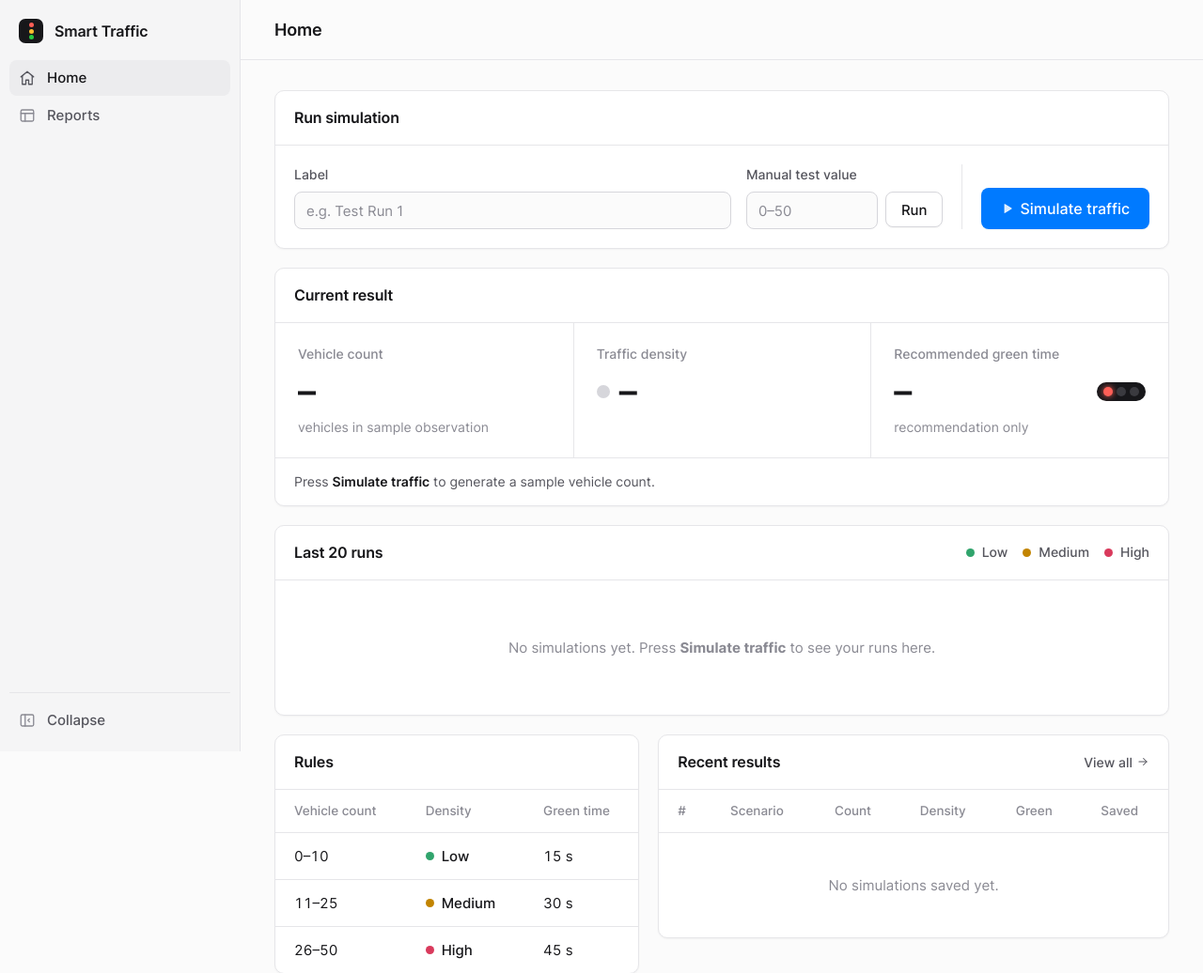
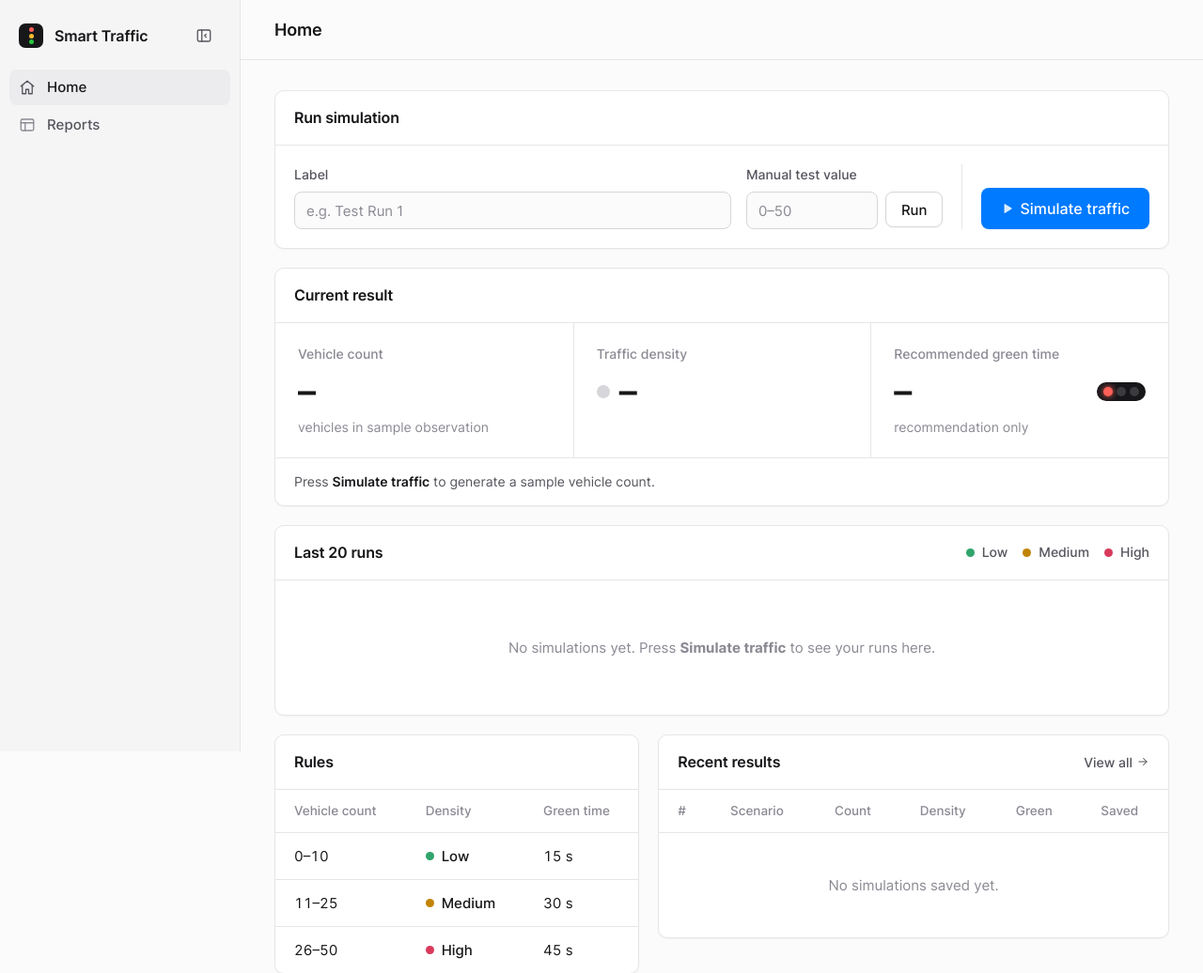
Before and after one commit to osamashaikh4/traffic-simulation, a Flask app: page / in a window 1280 px wide. Shown: the top 1036 px of the page at 94% size. Run offline with Flask 3, Linux system fonts and the light colour scheme; data that the repository does not hold is empty.

Commit message:
Move sidebar collapse button beside the logo

```diff
--- a/static/style.css
+++ b/static/style.css
@@ -88,22 +88,23 @@ h1, h2, h3 { margin: 0; font-weight: 600; letter-spacing: -0.01em; }
 .nav-item.active { background: var(--active); color: var(--text); }
 .nav-item .icon { color: var(--text-3); }
 .nav-item.active .icon, .nav-item:hover .icon { color: var(--text-2); }
-.sidebar-foot { margin-top: auto; padding-top: 10px; border-top: 1px solid var(--border); }
-.collapse-btn > span { display: flex; align-items: center; gap: 12px; }
+.collapse-btn { margin-left: auto; }
+.collapse-btn > span { display: flex; }
 .when-collapsed { display: none !important; }
 
 @media (min-width: 901px) {
   .sidebar { transition: width .18s ease; overflow: hidden; }
   .sidebar-collapsed .sidebar { width: 68px; }
-  .sidebar-collapsed .workspace { justify-content: center; padding-left: 0; padding-right: 0; }
+  .sidebar-collapsed .workspace { flex-direction: column; gap: 10px; padding-left: 0; padding-right: 0; }
+  .sidebar-collapsed .collapse-btn { margin-left: 0; }
   .sidebar-collapsed .workspace-name,
-  .sidebar-collapsed .nav-item > span:not(.when-collapsed),
+  .sidebar-collapsed .nav-item > span,
   .sidebar-collapsed .when-expanded { display: none !important; }
   .sidebar-collapsed .when-collapsed { display: flex !important; }
   .sidebar-collapsed .nav-item { justify-content: center; padding: 0; }
   .nav-item > span { white-space: nowrap; }
 }
-@media (max-width: 900px) { .sidebar-foot { display: none; } }
+@media (max-width: 900px) { .collapse-btn { display: none; } }
 
 .main { flex: 1; min-width: 0; display: flex; flex-direction: column; }
 .topbar {
--- a/templates/base.html
+++ b/templates/base.html
@@ -20,6 +20,10 @@
       <div class="workspace">
         <span class="logo" aria-hidden="true"><i></i><i></i><i></i></span>
         <span class="workspace-name">Smart Traffic</span>
+        <button class="icon-btn collapse-btn" type="button" id="collapse-btn" aria-controls="sidebar" aria-expanded="true" title="Collapse sidebar">
+          <span class="when-expanded">{{ icon('sidebar', 18) }}</span>
+          <span class="when-collapsed">{{ icon('sidebar-open', 18) }}</span>
+        </button>
         <button class="icon-btn sidebar-close" type="button" data-close-sidebar aria-label="Close menu">{{ icon('close') }}</button>
       </div>
       <nav class="nav">
@@ -30,12 +34,6 @@
           </a>
         {% endfor %}
       </nav>
-      <div class="sidebar-foot">
-        <button class="nav-item collapse-btn" type="button" id="collapse-btn" aria-controls="sidebar" aria-expanded="true" title="Collapse sidebar">
-          <span class="when-expanded">{{ icon('sidebar', 18) }}<span>Collapse</span></span>
-          <span class="when-collapsed">{{ icon('sidebar-open', 18) }}</span>
-        </button>
-      </div>
     </aside>
     <div class="backdrop" data-close-sidebar></div>
 
```
